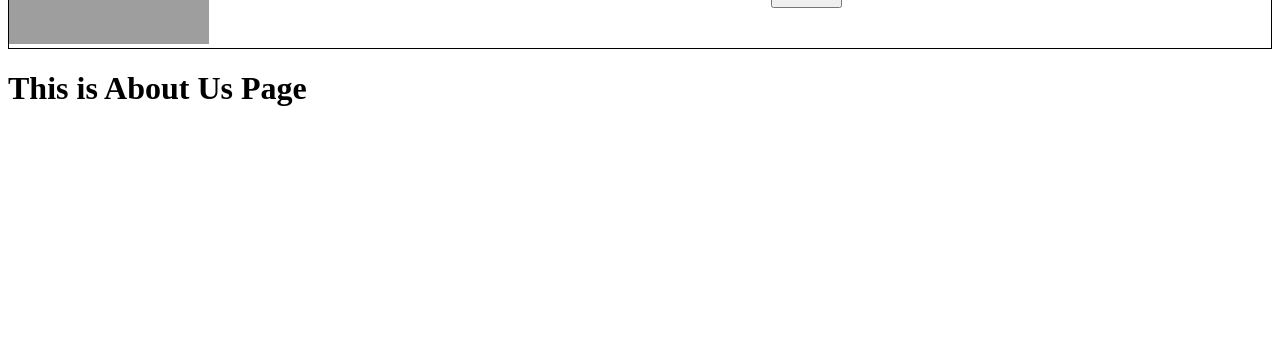
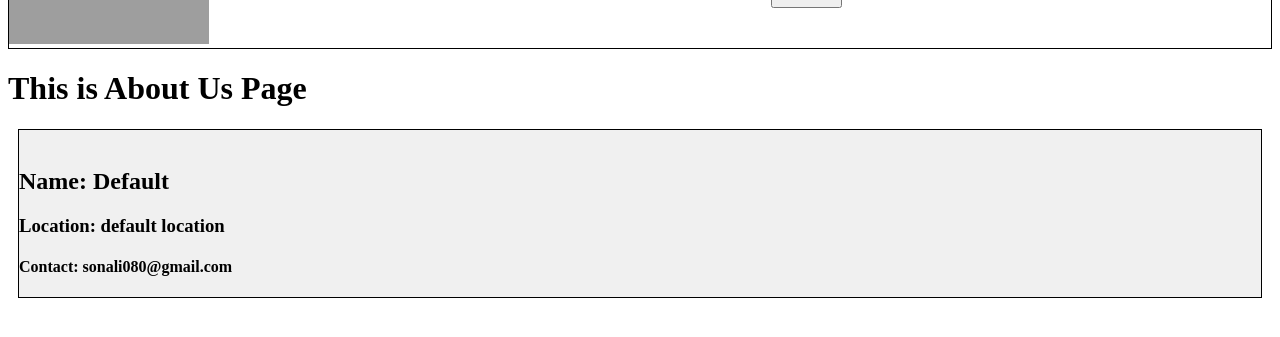
Before and after one commit to sona-sonali/namaste-react, a React (Vite) app: page /About in a window 1280 px wide. Shown: the part 165-502 px from the top of the page. Built offline with nearby package versions, Linux system fonts and the light colour scheme; no server answers; grey boxes are pictures that could not be loaded.

Commit message:
Episode-08

```diff
--- a/index.css
+++ b/index.css
@@ -76,3 +76,10 @@
 .filter {
     display: flex;
 }
+
+.user-card {
+    margin :10px;
+
+    background-color: #f0f0f0;
+    border: 1px solid black;
+}
--- a/src/components/About.js
+++ b/src/components/About.js
@@ -1,9 +1,37 @@
-const About = () => {
-    return (
-        <div>
-           <h1> This is About Us Page</h1>
-        </div>
-    )
+import User from "./User"
+import UserClass from "./UserClass"
+import React from "react"
+
+class About extends React.Component{
+
+    constructor(props){
+        super(props)
+        console.log("Parent Constructor")
+    }
+
+    componentDidMount(){
+        console.log("Parent Component Mount")
+    }
+
+    render(){
+        console.log("ParentRender")
+        return(
+            <div>
+               <h1> This is About Us Page</h1>
+               <UserClass Name={"Rupali Panda"} Location={"Odisha"} />
+            </div>
+        )
+    }
 }
 
+// const About = () => {
+//     return (
+//         <div>
+//            <h1> This is About Us Page</h1>
+//            <User name={"Sonali Panda"} Location={"India"}/>
+//            <UserClass Name={"Rupali Panda"} Location={"Odisha"} />
+//         </div>
+//     )
+// }
+
 export default About
--- a/src/components/Body.js
+++ b/src/components/Body.js
@@ -17,7 +17,7 @@
         const data = await fetch('https://www.swiggy.com/dapi/restaurants/list/v5?lat=12.9351929&lng=77.62448069999999&is-seo-homepage-enabled=true&page_type=DESKTOP_WEB_LISTING')
         const response = await data.json()
 
-        // console.log(response)
+        console.log(response)
         setListOfRestaurants(response?.data?.cards[4]?.card?.card?.gridElements?.infoWithStyle?.restaurants)
         setFilteredRestaurants(response?.data?.cards[4]?.card?.card?.gridElements?.infoWithStyle?.restaurants)
     }
@@ -26,6 +26,7 @@
     // if(listOfRestaurants.length===0){
     //     return <Shimmer />
     // }
+    // console.log(listOfRestaurants)
 
     return listOfRestaurants.length===0 ? <Shimmer /> : (
         <div className='body'>
--- /dev/null
+++ b/src/components/User.js
@@ -0,0 +1,12 @@
+const User = (props) => {
+    const {name, Location} = props
+    return (
+        <div className="user-card">
+            <h2>Name: {name}</h2>
+            <h3>Location: {Location}</h3>
+            <h4>Contact: sonalikittu@gmail.com</h4>
+        </div>
+    )
+}
+
+export default User
--- /dev/null
+++ b/src/components/UserClass.js
@@ -0,0 +1,51 @@
+import React from "react";
+
+class UserClass extends React.Component{
+    constructor(props){
+        super(props)
+
+        this.state = {
+            userInfo:{
+                name: "Default",
+                location: "default location"
+            }
+        }
+        // console.log(this.props.Name + " child Constructor")
+    }
+
+    async componentDidMount(){
+        const data =await fetch('https://api.github.com/users/sona-sonali')
+        const json = await data.json()
+        console.log(json)
+        this.setState({
+            userInfo: json
+        })
+
+        // console.log(this.props.Name + "child component did Mount")
+    }
+
+    componentDidUpdate(){
+        console.log("Component Update")
+    }
+
+    componentWillUnmount(){
+        console.log("componet got unmounted")
+    }
+
+
+    render(){
+        // console.log(this.props.Name + "Child Render")
+        const {name, location, avatar_url} = this.state.userInfo
+
+        return (
+            <div className="user-card">
+                <img src={avatar_url} />
+                <h2>Name: {name}</h2>
+                <h3>Location: {location}</h3>
+                <h4>Contact: sonali080@gmail.com</h4>
+            </div>
+        )
+    }
+}
+
+export default UserClass
```
